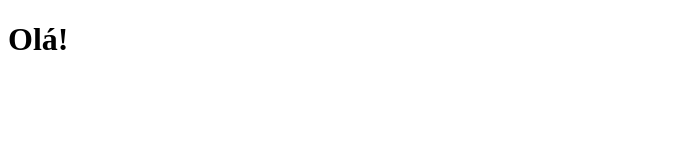
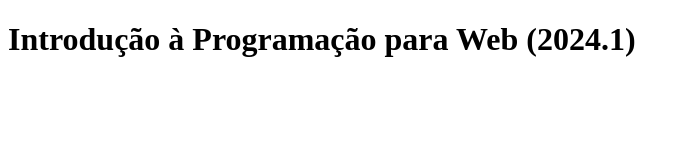
Before and after one commit to lulua00/html, a plain HTML site: page index.html in a window 1280 px wide. Shown: the whole page, without its empty margins (0-689 px from the left). Drawn offline with Linux system fonts and the light colour scheme.

Commit message:
inclusão

```diff
--- a/index.html
+++ b/index.html
@@ -6,6 +6,6 @@
     <title>Document</title>
 </head>
 <body>
-    <h1>Olá!</h1>
+    <h1>Introdução à Programação para Web (2024.1)</h1>
 </body>
 </html>
```
